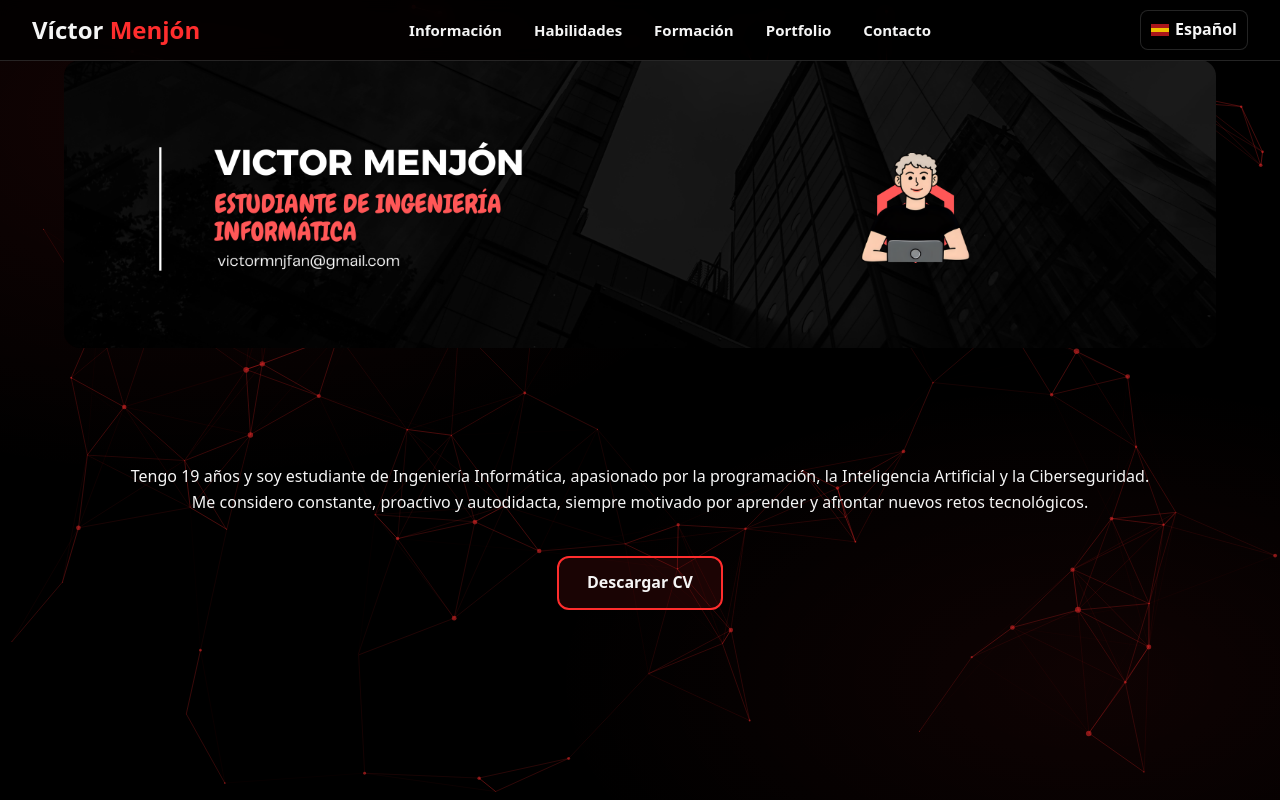
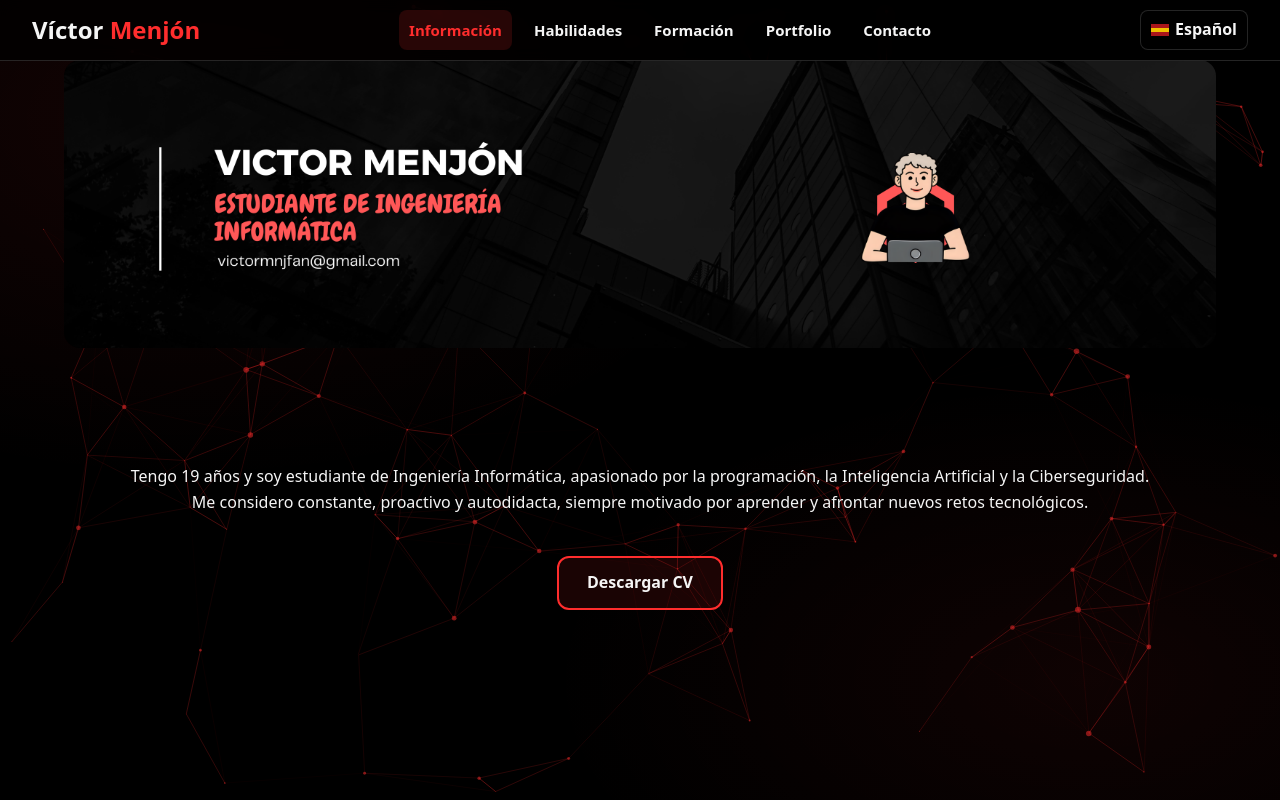
Before and after one commit to Vimen1803/VictorMenjonPortfolio, a plain HTML site: page index.html in a window 1280 px wide. Shown: the top 800 px of the page. Drawn offline with nearby package versions, Linux system fonts and the light colour scheme.

Commit message:
Update index.html
cuadro active header

```diff
--- a/index.html
+++ b/index.html
@@ -131,7 +131,10 @@ nav {
   background: var(--fg);
   border-radius: 2px;
 }
-
+.menu a.active {
+  color: var(--accent);
+  background: rgba(255,45,45,0.15);
+}
 /* Idioma personalizado (reemplaza el select) */
 .language-dropdown {
   position: relative;
```
